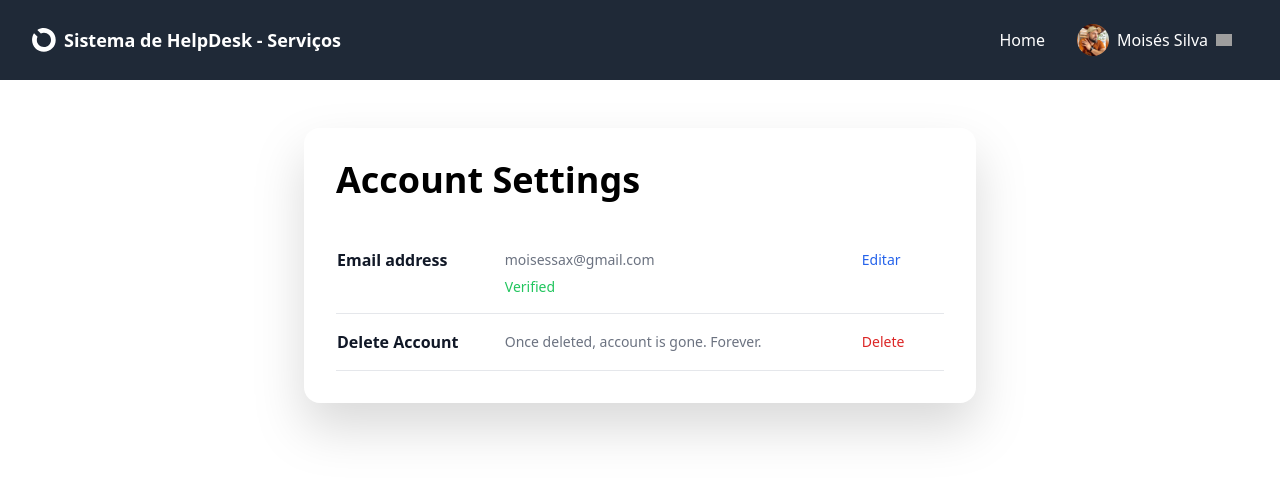
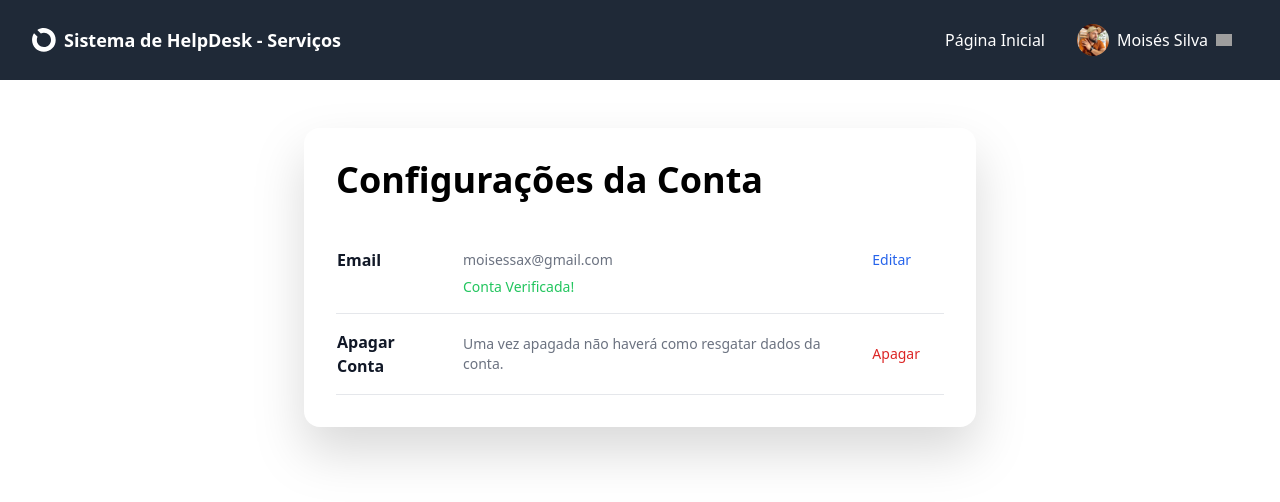
Before and after one commit to asMoises/ChatUs, a Django app: page /profile/settings/ in a window 1280 px wide. Shown: the top 502 px of the page. Run offline with Django 5.2, Linux system fonts and the light colour scheme; a user stored in the database is signed in; data comes from the database, SQL or seed files in the repository; both versions use the stored data as it was after the commit; parts of the project's set-up code (start-up, migrations or seed data) failed here and were passed over; some libraries are stand-ins or nearby versions; grey boxes are pictures that could not be loaded.

Commit message:
Finalizando a primeira parte do projeto: adiministração de usuários com autenticação. Na próxima teremos o chatUs

```diff
--- a/a_core/settings.py
+++ b/a_core/settings.py
@@ -25,7 +25,7 @@ SECRET_KEY = 'django-insecure-obx%*7p*)p($sch(omgx5)i^gcag#@dv8xwjpq3upy!_k37jf*
 # SECURITY WARNING: don't run with debug turned on in production!
 DEBUG = True
 
-ALLOWED_HOSTS = []
+ALLOWED_HOSTS = ['localhost', '127.0.0.1', '*']
 
 
 # Application definition
--- a/a_users/templates/a_users/profile_edit.html
+++ b/a_users/templates/a_users/profile_edit.html
@@ -18,7 +18,7 @@
 <form method="POST" enctype="multipart/form-data">
     {% csrf_token %}
     {{ form.as_p }}
-    <button type="submit" >Submit</button>
+    <button type="submit" >Enviar</button>
     {% if onboarding %}
         <a class="button button-gray ml-1" href="{{ request.META.HTTP_REFERER }}">Pular</a>
     {% else %}
--- a/a_users/templates/a_users/profile_settings.html
+++ b/a_users/templates/a_users/profile_settings.html
@@ -2,13 +2,13 @@
 
 {% block content %}
 
-<h1 class="mb-8">Account Settings</h1>
+<h1 class="mb-8">Configurações da Conta</h1>
 
 <table class="w-full text-sm text-left text-gray-500">
     <tbody>
         <tr>
             <th scope="row" class="pt-4 pb-1 text-base font-bold text-gray-900">
-                Email address
+                Email
             </th>
             <td id="email-address" class="pt-4 pb-1 px-6">
                 {% if user.email %}{{ user.email }}{% else %}No Email{% endif %}
@@ -30,27 +30,27 @@
             </th>
             <td class="px-6 pb-4">
                 {% if user.emailaddress_set.first.verified %}
-                <span class="text-green-500">Verified</span>{% else %}
-                <span class="text-amber-500">Not verified</span>
+                <span class="text-green-500">Conta Verificada!</span>{% else %}
+                <span class="text-amber-500">Conta não verificada!</span>
                 {% endif %}
             </td>
             <td class="px-6 pb-4">
                 <a href="{% url 'profile-emailverify' %}" class="font-medium text-blue-600 hover:underline">
-                    {% if not user.emailaddress_set.first.verified %}Verify{% endif %}
+                    {% if not user.emailaddress_set.first.verified %}Verificar{% endif %}
                 </a>
             </td>
         </tr>
 
         <tr class="border-b">
             <th scope="row" class="py-4 text-base font-bold text-gray-900">
-                Delete Account
+                Apagar Conta
             </th>
             <td class="px-6 py-4">
-                Once deleted, account is gone. Forever.
+                Uma vez apagada não haverá como resgatar dados da conta.
             </td>
             <td class="px-6 py-4">
-                <a href="" class="font-medium text-red-600 hover:underline">
-                    Delete
+                <a href="{% url 'profile-delete' %}" class="font-medium text-red-600 hover:underline">
+                    Apagar
                 </a>
             </td>
         </tr>
--- a/a_users/urls.py
+++ b/a_users/urls.py
@@ -8,4 +8,5 @@ urlpatterns=[
   path('settings/', profile_settings_view, name='profile-settings'),
   path('emailchange/', profile_emailchange, name='profile-emailchange'),
   path('emailverify/', profile_emailverify, name='profile-emailverify'),
+  path('delete/', profile_delete_view,name="profile-delete"),
 ]
--- a/a_users/views.py
+++ b/a_users/views.py
@@ -2,13 +2,14 @@ from django.shortcuts import render, redirect, get_object_or_404
 from django.urls import reverse
 from allauth.account.utils import send_email_confirmation
 from django.contrib.auth.decorators import login_required
+from django.contrib.auth import logout
 from django.contrib.auth.models import User
 from django.contrib import messages
 from .forms import *
 
 def profile_view(request, username=None):
   if username:
-    profile = get_object_or_404(User, username=username).profile
+    profile = get_object_or_404(User, username=username)
 
   else:
     try:
@@ -84,3 +85,17 @@ def profile_emailverify(request):
   send_email_confirmation(request, request.user)
 
   return redirect('profile-settings')
+
+
+@login_required
+def profile_delete_view(request):
+  user = request.user
+  if request.method == 'POST':
+    logout(request)
+    user.delete()
+    messages.success(request, 'Conta apagada! Volte sempre!')
+
+    return redirect('home')
+
+
+  return render(request,'a_users/profile_delete.html')
--- a/templates/includes/header.html
+++ b/templates/includes/header.html
@@ -8,7 +8,7 @@
         <nav class="block bg-gray-800 relative">
             <ul class="navitems flex items-center justify-center h-full">
                 {% if request.user.is_authenticated %}
-                <li><a href="/">Home</a></li>
+                <li><a href="/">Página Inicial</a></li>
                 <li x-data="{ dropdownOpen: false }" class="relative">
                     <a @click="dropdownOpen = !dropdownOpen" @click.away="dropdownOpen = false" class="cursor-pointer select-none">
                         <img class="h-8 w-8 rounded-full object-cover" src="{{ user.profile.avatar }}"/>
@@ -23,7 +23,7 @@
                         <ul class="hoverlist [&>li>a]:justify-end">
                             <li><a href="{% url 'profile' %}">Perfil</a></li>
                             <li><a href="{% url 'profile-edit' %}">Editar Perfil</a></li>
-			                <li><a href="{% url 'profile-settings' %}">Settings</a></li>
+			                <li><a href="{% url 'profile-settings' %}">Configurações</a></li>
                             <li><a href="{% url 'account_logout' %}">Sair</a></li>
                         </ul>
                     </div>
--- a/templates/partials/email_form.html
+++ b/templates/partials/email_form.html
@@ -5,5 +5,5 @@
 </form>
 
 <a hx-swap-oob="true" id="email-edit" href="{% url 'profile-settings' %}" class="font-medium text-blue-600 hover:underline">
-    Cancel
+    Cancelar
 </a>
```
Also changed, not shown: a_users/templates/a_users/profile_delete.html (added, +15 -0 lines), templates/404.html (added, +12 -0 lines), db.sqlite3, media/avatar/ape2.jpg (deleted), media/avatar/eu.jpg (deleted).
